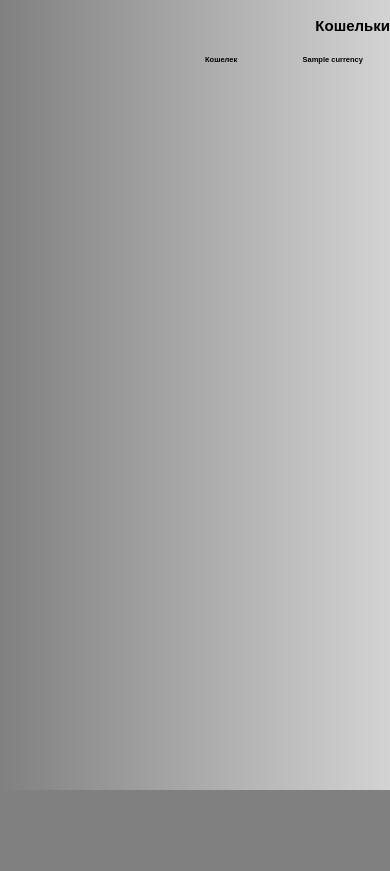
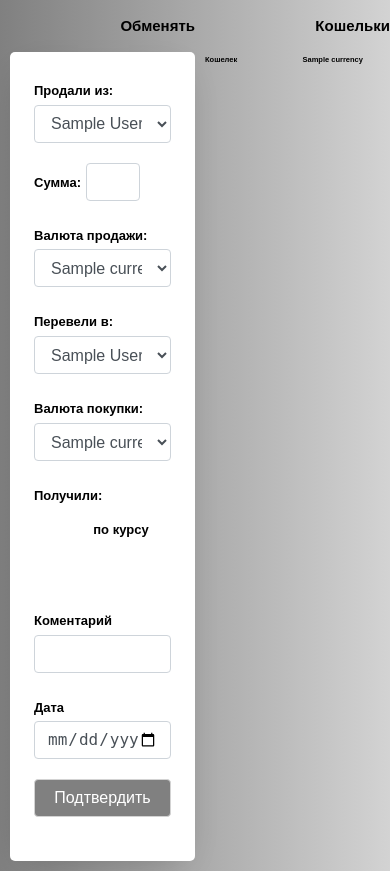
Before and after one commit to XValentavr/Financial, a Flask app: page /exchange in a window 390 px wide. Shown: the part 54-925 px from the top of the page. Before the commit the page ends 844 px from the top, so only its background shows below. Run offline with Flask 2, Linux system fonts and the light colour scheme; a user stored in the database is signed in; tables that the repository leaves empty hold one stand-in row (values such as "Sample post"); data that the repository does not hold is empty; some libraries are stand-ins or nearby versions.

Commit message:
added exchange page

```diff
--- a/financial/service/currency.py
+++ b/financial/service/currency.py
@@ -19,7 +19,8 @@ def get_current_currency_by_name(name: str):
     from financial.models.currency import Currency
 
     currency = Currency.query.filter_by(name=name).first()
-    return currency.id
+    return currency
+
 
 
 def get_list_currency():
--- a/financial/static/css/style.css
+++ b/financial/static/css/style.css
@@ -305,6 +305,26 @@ a:hover {
 .summa_inline {
     display: inline-block;
     width: 40%;
+    height: calc(1.5em + 0.75rem + 2px);
+    padding: 0.375rem 0.75rem;
+    font-size: 1rem;
+    font-weight: 400;
+    line-height: 1.5;
+    color: #495057;
+    background-color: #fff;
+    background-clip: padding-box;
+    border: 1px solid #ced4da;
+    border-radius: 0.25rem;
+    -webkit-transition: border-color 0.15s ease-in-out, -webkit-box-shadow 0.15s ease-in-out;
+    transition: border-color 0.15s ease-in-out, -webkit-box-shadow 0.15s ease-in-out;
+    -o-transition: border-color 0.15s ease-in-out, box-shadow 0.15s ease-in-out;
+    transition: border-color 0.15s ease-in-out, box-shadow 0.15s ease-in-out, -webkit-box-shadow 0.15s ease-in-out;
+
+}
+
+.valuta {
+    display: inline-block;
+    width: 25%;
     height: calc(1.5em + 0.75rem + 2px);
     padding: 0.375rem 0.75rem;
     font-size: 1rem;
--- /dev/null
+++ b/financial/static/js/exchange.js
@@ -0,0 +1,18 @@
+function exchanged() {
+    let currencies_sold = document.getElementById("currencies_sold").value;
+    let url = "https://v6.exchangerate-api.com/v6/727a8cafbfa682e3187bc8ab/latest/" + currencies_sold.toString()
+    fetch(url)
+        .then((response) => response.json())
+        .then((data) => {
+            get_data(data)
+        })
+        .catch((error) => console.log(error))
+}
+
+function get_data(data) {
+    let rate = data['conversion_rates']
+    let summa = document.getElementById('changedsumma').value
+    let currencies_buy = document.getElementById("currencies_buy").value;
+    let currency = document.getElementById("valuta").value = rate[currencies_buy];
+    document.getElementById("newsumma").value = summa * currency.toFixed(2);
+}
--- a/financial/templates/base.html
+++ b/financial/templates/base.html
@@ -46,7 +46,7 @@
                     {% endif %}
                     <li class="nav-item"><a href="{{ url_for('financial.income') }}" class="nav-link">Доход</a></li>
                     <li class="nav-item"><a href="{{ url_for('financial.outcome') }}" class="nav-link">Расход</a></li>
-                    <li class="nav-item"><a href="{{ url_for('financial.move') }}" class="nav-link">Перемещение</a></li>
+                    <li class="nav-item"><a href="{{ url_for('financial.move') }}" class="nav-link">Перевод</a></li>
                     <li class="nav-item"><a href="{{ url_for('financial.exchange') }}" class="nav-link">Обмен</a></li>
                     <li class="nav-item"><a href="{{ url_for('financial.logout') }}" class="nav-link">Выйти</a>
 
--- a/financial/templates/changeuser.html
+++ b/financial/templates/changeuser.html
@@ -47,10 +47,10 @@
                         <a href="{{ url_for('financial.changewallet') }}" class="nav-link">Редактировать</a>
                     </div>
                 </div>
-                <li class="nav-item"><a href="/pay" class="nav-link">Оплата</a></li>
+                <li class="nav-item"><a href="/paynment" class="nav-link">Оплата</a></li>
                 <li class="nav-item"><a href="/income" class="nav-link">Доход</a></li>
                 <li class="nav-item"><a href="/outcome" class="nav-link">Расход</a></li>
-                <li class="nav-item"><a href="/move" class="nav-link">Перемещение</a></li>
+                <li class="nav-item"><a href="/move" class="nav-link">Перевод</a></li>
                 <li class="nav-item"><a href="/exchange" class="nav-link">Обмен</a></li>
 
                 <li class="nav-item"><a href="{{ url_for('financial.wallet') }}" class="nav-link">Открыть счет</a>
--- a/financial/templates/changewallet.html
+++ b/financial/templates/changewallet.html
@@ -47,10 +47,10 @@
                         <a href="{{ url_for('financial.changewallet') }}" class="nav-link">Редактировать</a>
                     </div>
                 </div>
-                <li class="nav-item"><a href="/pay" class="nav-link">Оплата</a></li>
+                <li class="nav-item"><a href="/paynment" class="nav-link">Оплата</a></li>
                 <li class="nav-item"><a href="/income" class="nav-link">Доход</a></li>
                 <li class="nav-item"><a href="/outcome" class="nav-link">Расход</a></li>
-                <li class="nav-item"><a href="/move" class="nav-link">Перемещение</a></li>
+                <li class="nav-item"><a href="/move" class="nav-link">Перевод</a></li>
                 <li class="nav-item"><a href="/exchange" class="nav-link">Обмен</a></li>
 
                 <li class="nav-item"><a href="{{ url_for('financial.wallet') }}" class="nav-link">Открыть счет</a>
--- a/financial/templates/exchange.html
+++ b/financial/templates/exchange.html
@@ -1,13 +1,85 @@
 {% extends 'base.html' %}
 {% block content %}
-    <!DOCTYPE html>
-    <html lang="en">
     <head>
         <meta charset="UTF-8">
-        <title>Оплата</title>
+        <title>Обмен</title>
     </head>
     <body>
     {{ super() }}
+
+    <div class="col-md-7 col-lg-5" style="padding-left: 10px;padding-bottom: 10px;width: 50%">
+        <div class="col-md-6 text-center mb-5">
+            <h2 class="heading-section">Обменять</h2>
+        </div>
+        <div class="wrap">
+            <div class="login-wrap p-4 p-md-5">
+                <form action="" method="post" class="form-contact">
+                    <div class="form-group mt-3">
+                        <label class='labelstyle'>Продали из:</label>
+                        <select name="wallet_from" class="form-control" id='wallet'>
+                            {% for s in selected %}
+                                <option value="{{ s.name }}">{{ s.name }}</option>
+                            {% endfor %}
+                        </select>
+                    </div>
+                    <div class="form-group mt-3">
+                        <label class='labelstyle'>Сумма:</label>
+                        <input id="changedsumma" name="summa" class="summa_inline" onkeyup="exchanged()">
+                    </div>
+                    <div class="form-group mt-3">
+                        <label class='labelstyle'>Валюта продажи:</label>
+                        <select id='currencies_sold' name="valuta_sold" class="form-control" onchange="exchanged()">
+                            {% for v in ths %}
+                                <option value="{{ v.name }}">{{ v.name }}</option>
+                            {% endfor %}
+                        </select>
+                    </div>
+                    <div class="form-group mt-3">
+                        <label class='labelstyle'>Перевели в:</label>
+                        <select name="wallet_to" class="form-control" id='wallet'>
+                            {% for s in selected %}
+                                <option value="{{ s.name }}">{{ s.name }}</option>
+                            {% endfor %}
+                        </select>
+                    </div>
+                    <div class="form-group mt-3">
+                        <label class='labelstyle'>Валюта покупки:</label>
+                        <select id='currencies_buy' name="valuta_buy" class="form-control" onchange="exchanged()">
+                            {% for v in ths %}
+                                <option value="{{ v.name }}">{{ v.name }}</option>
+                            {% endfor %}
+                        </select>
+                    </div>
+                    <div class="form-group mt-3">
+                        <label>
+                            <div style="display:inline-block">
+                                <label class='labelstyle'>Получили:</label><br>
+                                <input id="newsumma" class="summa_inline" onkeyup="exchanged()" name="changed_summa" readonly
+                                       style="border: none">
+                                <label class='labelstyle'>по курсу</label>
+                                <input id="valuta" name="newsumma" class="valuta" readonly style="border: none"
+                                       onkeyup="exchanged()">
+                            </div>
+                        </label>
+                    </div>
+                    <div class=" form-group mt-3">
+                        <label id='comments' class='labelstyle'>Коментарий<input type="text" required
+                                                                                 class="form-control" name="comments"/></label>
+                    </div>
+                    <div class=" form-group mt-3">
+                        <label id='date' class='labelstyle'>Дата<input type="date"
+                                                                       class="form-control" name="date"
+                                                                       required/></label>
+                    </div>
+                    <div class="form-group">
+                        <button type="submit" class="form-control btn btn-primary rounded submit px-3">
+                            Подтвердить
+                        </button>
+                    </div>
+                </form>
+            </div>
+        </div>
+    </div>
+    <script src="static/js/exchange.js"></script>
     </body>
-    </html>
 {% endblock %}
--- a/financial/templates/move.html
+++ b/financial/templates/move.html
@@ -11,7 +11,7 @@
 
     <div class="col-md-7 col-lg-5" style="padding-left: 10px;padding-bottom: 10px;width: 50%">
         <div class="col-md-6 text-center mb-5">
-            <h2 class="heading-section">Переместить</h2>
+            <h2 class="heading-section">Перевести</h2>
         </div>
         <div class="wrap">
             <div class="login-wrap p-4 p-md-5">
--- a/financial/templates/pay.html
+++ b/financial/templates/pay.html
@@ -59,7 +59,8 @@
                     </div>
                     <div class=" form-group mt-3">
                         <label id='date' class='labelstyle'>Дата<input type="date"
-                                                                       class="form-control" name="date"/></label>
+                                                                       class="form-control" name="date"
+                                                                       required/></label>
                     </div>
                     <div class="form-group">
                         <button type="submit" class="form-control btn btn-primary rounded submit px-3">
--- a/financial/templates/wallet.html
+++ b/financial/templates/wallet.html
@@ -37,11 +37,10 @@
                         <a href="{{ url_for('financial.changewallet') }}" class="nav-link">Редактировать</a>
                     </div>
                 </div>
-                <li class="nav-item"><a href="/pay" class="nav-link">Оплата</a></li>
-
+                <li class="nav-item"><a href="/paynment" class="nav-link">Оплата</a></li>
                 <li class="nav-item"><a href="/income" class="nav-link">Доход</a></li>
                 <li class="nav-item"><a href="/outcome" class="nav-link">Расход</a></li>
-                <li class="nav-item"><a href="/move" class="nav-link">Перемещение</a></li>
+                <li class="nav-item"><a href="/move" class="nav-link">Перевод</a></li>
                 <li class="nav-item"><a href="/exchange" class="nav-link">Обмен</a></li>
                 <li class="nav-item"><a href="/logout" class="nav-link">Выйти</a>
                 </li>
--- a/financial/views/exchange.py
+++ b/financial/views/exchange.py
@@ -1,7 +1,9 @@
-from flask import render_template, session
+from flask import render_template, session, request
 from flask_login import login_required
 
+from financial.service.accounts import get_name_account_checker
 from financial.service.currency import get_list_currency
+from financial.service.moneysum import exchange_command
 from financial.views import financial
 
 
@@ -9,6 +11,10 @@ from financial.views import financial
 @login_required
 def exchange():
     ths = get_list_currency()
+    selected = get_name_account_checker()
+    if request.method == "POST":
+        exchange_command(request.form)
     return render_template(
-        "exchange.html", user=session["user"], superuser=session["superuser"], ths=ths
+        "exchange.html", user=session["user"], superuser=session["superuser"], ths=ths,
+        selected=selected
     )
```
Also changed, not shown: financial/service/accounts.py (+16 -13 lines), financial/service/moneysum.py (+161 -4 lines), financial/views/moving.py (+3 -79 lines).
